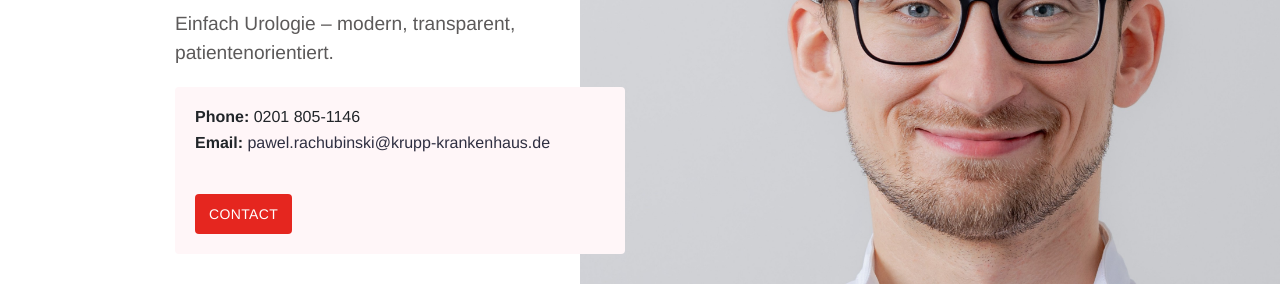
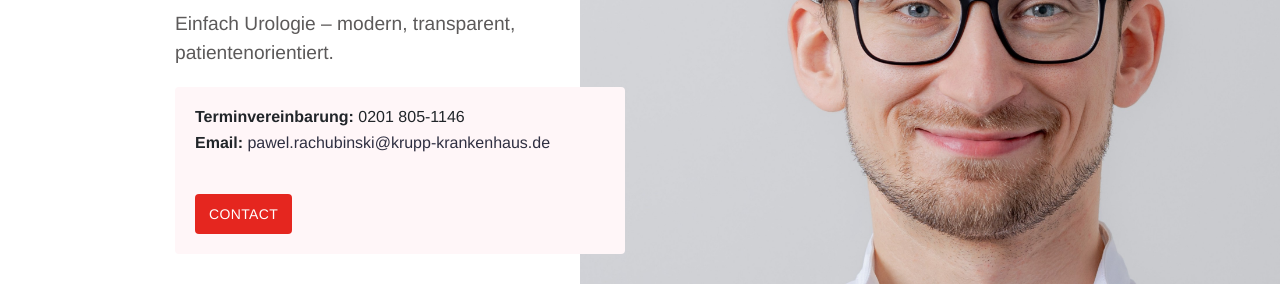
Before and after one commit to pawelrachubinski/drpawelrachubinski.github.io, a Jekyll site: the page built from index.md, in a window 1280 px wide. Shown: the part 392-692 px from the top of the page. Built offline with Jekyll 4.4.1, drawn with Linux system fonts in a browser that asks for light colours.

Commit message:
Update call.html

```diff
--- a/_includes/call.html
+++ b/_includes/call.html
@@ -1,7 +1,7 @@
 <div class="call">
   <div class="call-box-top">
     {% if site.data.contact.phone %}
-        <div class="call-phone"><strong>Phone: </strong> {{ site.data.contact.phone }} </div>
+        <div class="call-phone"><strong>Terminvereinbarung: </strong> {{ site.data.contact.phone }} </div>
     {% endif %}
     {% if site.data.contact.email %}
     <div class="call-email"><strong>Email: </strong>
```
